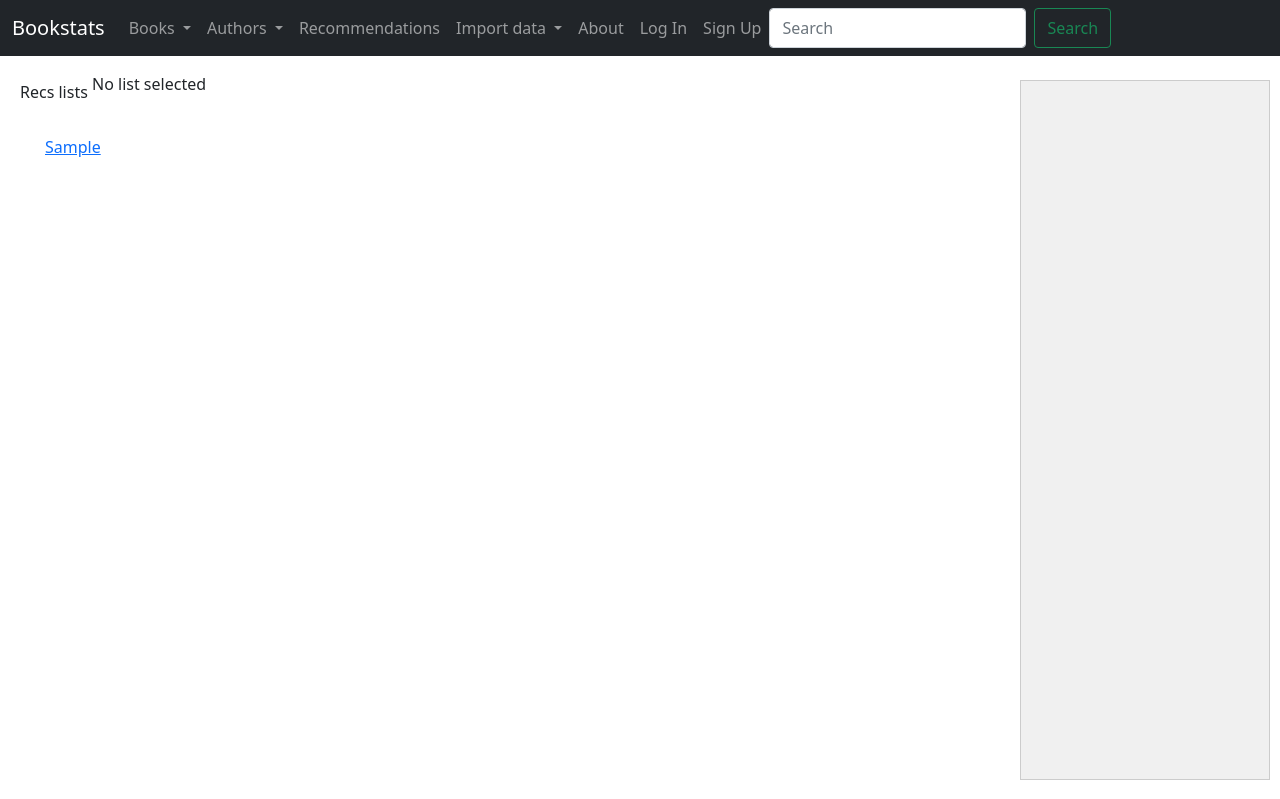
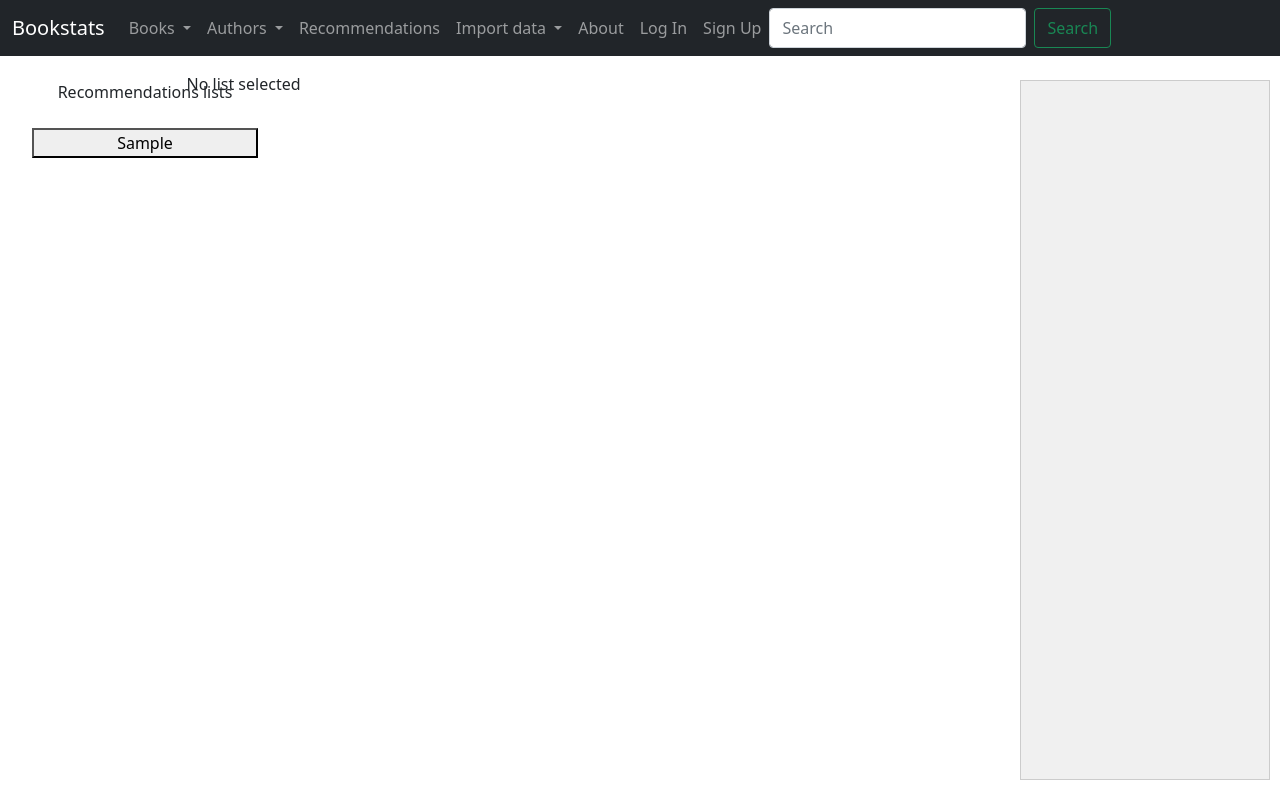
Before and after one commit to yamesyung/SoloScribe, a Django app: page /recs/ in a window 1280 px wide. Shown: the top 799 px of the page. Run offline with Django 4.2, Linux system fonts and the light colour scheme; tables that the repository leaves empty hold one stand-in row (values such as "Sample post"); parts of the project's set-up code (start-up, migrations or seed data) failed here and were passed over; some libraries are stand-ins or nearby versions.

Commit message:
recs styling improvements

```diff
--- a/recs/views.py
+++ b/recs/views.py
@@ -178,6 +178,6 @@ def genre_filter(request):
     genre = request.GET.get('genre')
 
     books = Book.objects.filter(booklist__list_id__name=listname, bookgenre__genre_id__name=genre).distinct()
-    context = {'books': books, 'reclist_name': listname}
+    context = {'books': books, 'reclist_name': listname, 'genre': genre}
 
     return render(request, 'partials/recs/book_list.html', context)
--- a/static/css/recs/recs.css
+++ b/static/css/recs/recs.css
@@ -2,6 +2,8 @@
 .hidden {
     display: none;
 }
+
+html, body {margin: 0; height: 100%; overflow: hidden}
 
 #left-sidebar {
     position: fixed;
@@ -15,6 +17,26 @@
     margin-bottom: 10px;
 }
 
+#left-sidebar a {
+    color: black;
+    font-size: 14px;
+}
+
+#left-sidebar a:hover {
+background-color: #d9d9d9;
+}
+
+.cat-btn {
+    color: black;
+    width: 100%;
+}
+/*
+div {
+    border-width: 1px;
+    border-color: red;
+    border-style: solid;
+}
+*/
 #content-div {
     display: flex;
     align-items: flex-start;
@@ -22,7 +44,15 @@
 
 #list-div {
     flex: 1;
-    margin-left: 10px;
+    display: flex;
+    flex-direction: column;
+    height: calc(100vh - 100px);
+}
+
+#book-list-content {
+    margin-top: 20px;
+    height: 100%;
+    overflow-y: auto;
 }
 
 #list-div a{
@@ -38,20 +68,35 @@
     position: sticky;
     top: 120px;
     flex: 2.3;
-    margin-left: 10px;
+    margin-left: 50px;
+}
+
+#detail-div a{
+    color: black;
 }
 
 #right-sidebar {
     position: fixed;
+
     top: 80px;
     right: 10px;
     width: 250px;
-    height: calc(100vh - 100px); /* Adjust as needed */
-    overflow-y: auto; /* Add vertical scroll if content exceeds height */
-
+    height: calc(100vh - 100px);
     background-color: #f0f0f0;
     border: 1px solid #ccc;
     padding: 10px;
+}
+
+#genres-div {
+    display: flex;
+    flex-direction: column;
+    height: 100%;
+}
+
+#genres-content {
+    margin-top: 20px;
+    height: 100%;
+    overflow-y: auto;
 }
 
 #right-sidebar div {
@@ -68,3 +113,8 @@
   background-color: #d9d9d9;
 
 }
+
+#clearGenresButton {
+    color: black;
+    width: 100%;
+}
--- a/templates/partials/recs/book_list.html
+++ b/templates/partials/recs/book_list.html
@@ -1,13 +1,16 @@
 {% if books %}
 
-    <h4>{{reclist_name}}</h4>
-    {% for book in books %}
-        {% if book.title %}
-            <a href="#" hx-get="/recs/book/{{ book.goodreads_id }}" hx-target="#detail-div">{{ book.title }}</a>
-            <br>
-        {% endif %}
-    {% endfor %}
+    <h4 style="text-align: center;">{{reclist_name}} </h4>
 
+    {% if genre %} <h5 style="text-align: center;"> {{genre}} </h5> {% endif %}
+    <div id="book-list-content">
+        {% for book in books %}
+            {% if book.title %}
+                <a href="#" hx-get="/recs/book/{{ book.goodreads_id }}" hx-target="#detail-div">{{ book.title }}</a>
+                <br>
+            {% endif %}
+        {% endfor %}
+    </div>
 {% else %}
-    <p>No list selected</p>
+    <p style="text-align: center;">No list selected</p>
 {% endif %}
--- a/templates/partials/recs/genres_count.html
+++ b/templates/partials/recs/genres_count.html
@@ -1,6 +1,6 @@
 {% if genres %}
 <div id="genres-sticky">
-    <div>Genres filter</div>
+    <div style="text-align: center;">Genres filter</div>
     <button id="clearGenresButton" hx-get="/recs/list?listname={{ listname }}" hx-trigger="click" hx-target="#list-div">Clear filter</button>
     <br>
 </div>
--- a/templates/recs/recs.html
+++ b/templates/recs/recs.html
@@ -16,11 +16,11 @@
 
 
     {% if rec_cat %}
-        <div>Recs lists</div>
+        <div style="text-align: center;">Recommendations lists</div>
 
         {% for category in rec_cat %}
         <div class="container mt-4">
-            <button class="btn btn-link shadow-none" data-bs-toggle="collapse" data-bs-target="#{{category.type|slugify}}Collapse">{{category.type}}</button>
+            <button class="shadow-none button-84 cat-btn" data-bs-toggle="collapse" data-bs-target="#{{category.type|slugify}}Collapse">{{category.type}}</button>
             <div class="collapse" id="{{category.type|slugify}}Collapse">
 
                 <div>
```
